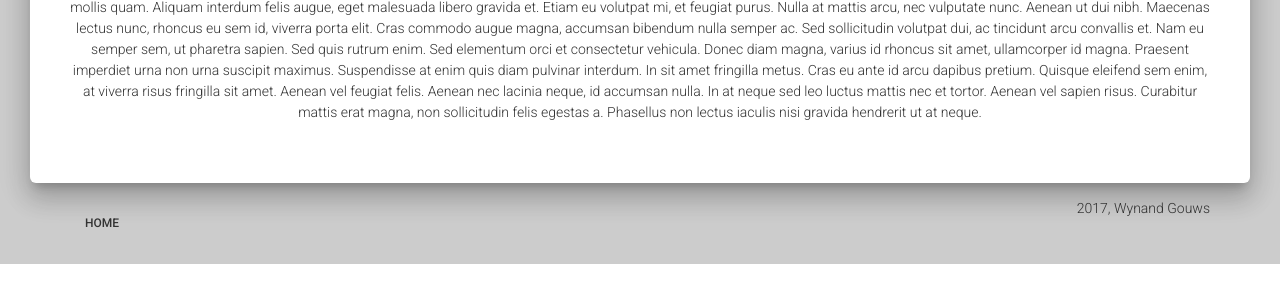
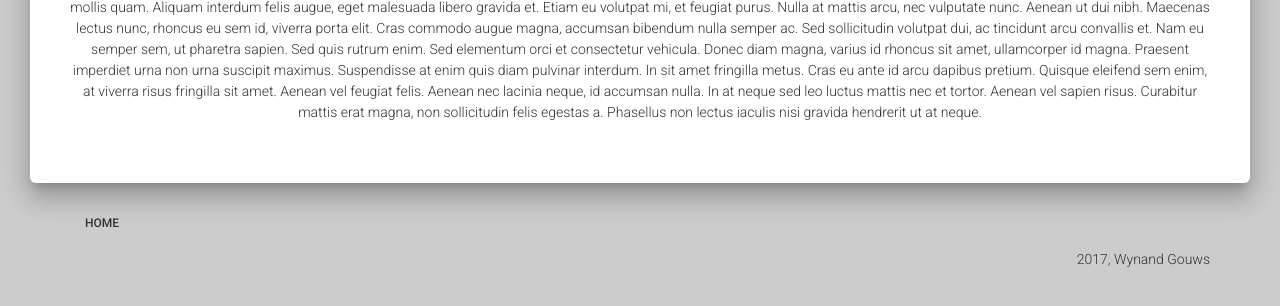
Before and after one commit to WnndGws/wynsite_old, a Django app: page /wynand/ in a window 1280 px wide. Shown: the part 834-1140 px from the top of the page. Before the commit the page ends 1098 px from the top, so only its background shows below. Run offline with Django 3.2, Linux system fonts and the light colour scheme; some libraries are stand-ins or nearby versions.

Commit message:
working on footer

```diff
--- a/wynand/templates/wynand/includes/footer.html
+++ b/wynand/templates/wynand/includes/footer.html
@@ -1,6 +1,6 @@
 <footer class="footer">
     <div class="container">
-        <div class="pull-left">
+        <div align="left">
             <ul>
                 <li>
                     <a href="/">Home</a>
@@ -8,11 +8,11 @@
             </ul>
         </div>
 
-        <div class="pull-right">
+        <div align="right">
             2017, Wynand Gouws
         </div>
 
-        <div id="wrapper" style="text-align: center">
+        <div align="center">
             <script async src="//pagead2.googlesyndication.com/pagead/js/adsbygoogle.js"></script>
             <!-- BottomBannerAds -->
             <ins class="adsbygoogle"
```
